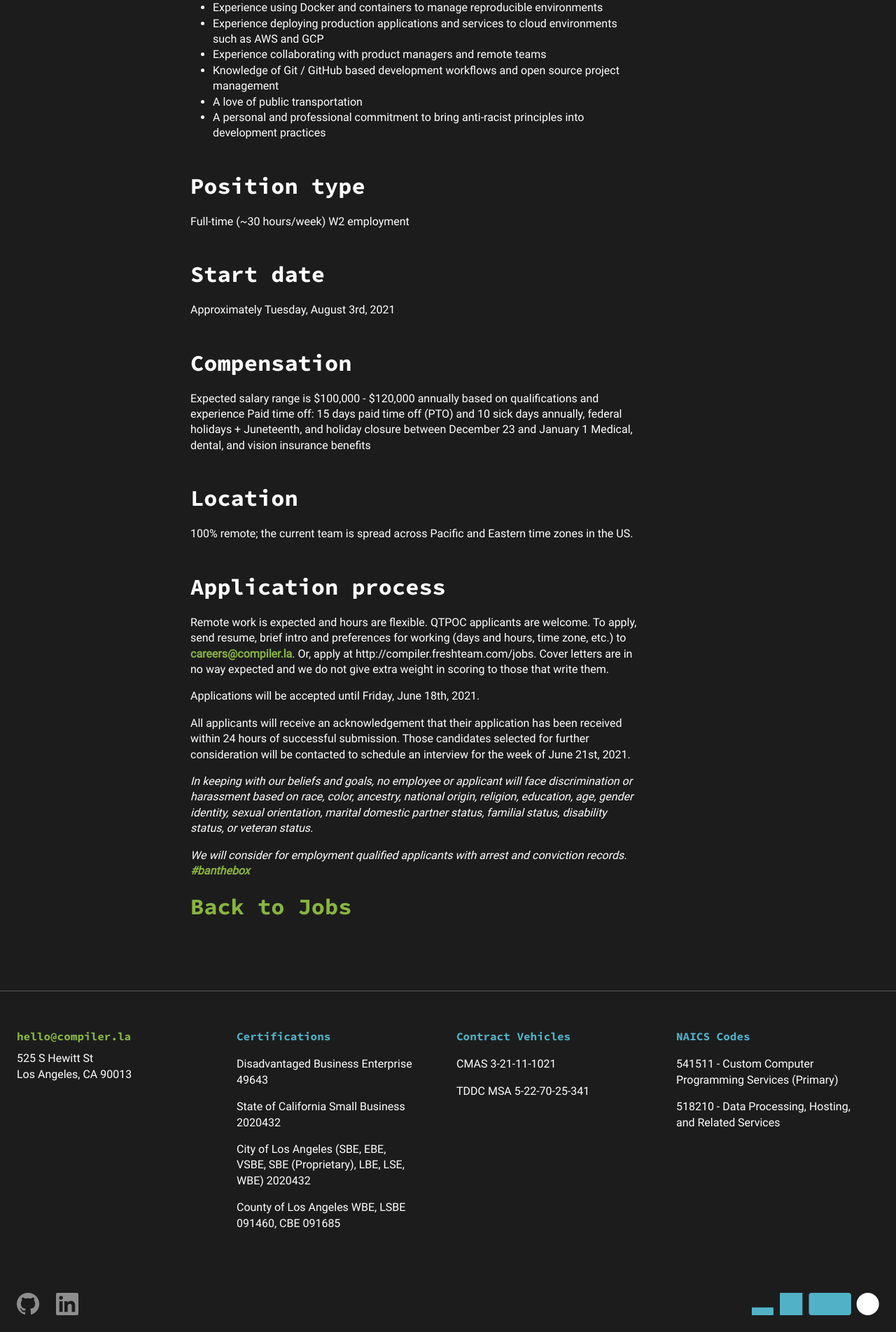
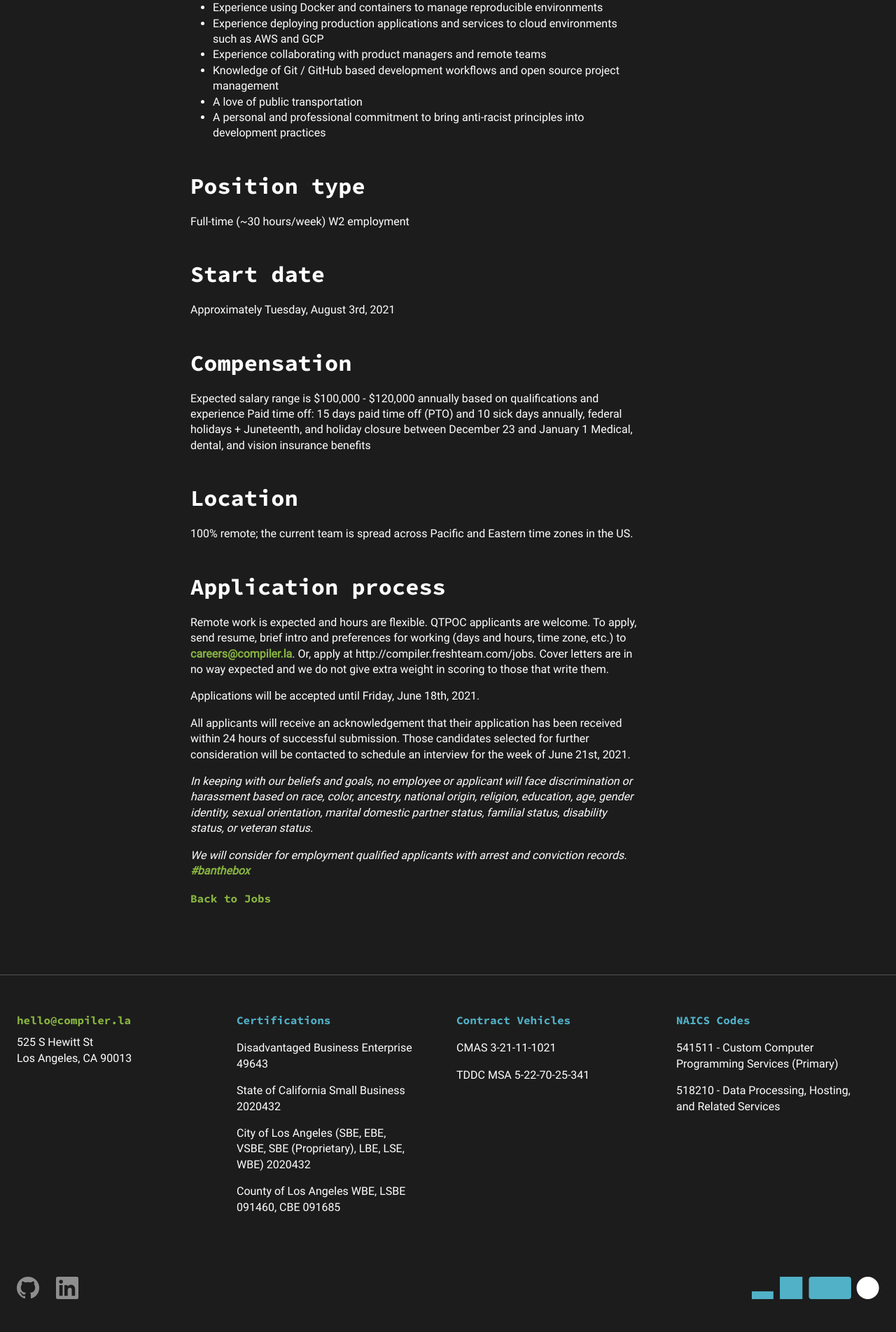
Before and after one commit to compilerla/compiler.la, a Jekyll site: the page built from _jobs/software-engineer.md, in a window 1280 px wide. Shown: the part 1280-3184 px from the top of the page at 70% size. Built offline with Jekyll 4.4.1, drawn with Linux system fonts in a browser that asks for light colours; after the commit the page ends 3161 px from its top, so only the background shows below that.

Commit message:
fix(job-post): remove Back to Jobs link and class

```diff
--- a/styles/base.css
+++ b/styles/base.css
@@ -84,22 +84,6 @@
 }
 
 /*#endregion */
-
-/*#region Font Sizes */
-
-:root {
-    --title-font-size: 1.75rem;
-}
-
-@media (min-width: 992px) {
-    :root {
-        --title-font-size: 2rem;
-    }
-}
-
-.lg-link {
-    font-size: var(--title-font-size);
-}
 
 /* Headlines */
 
```
